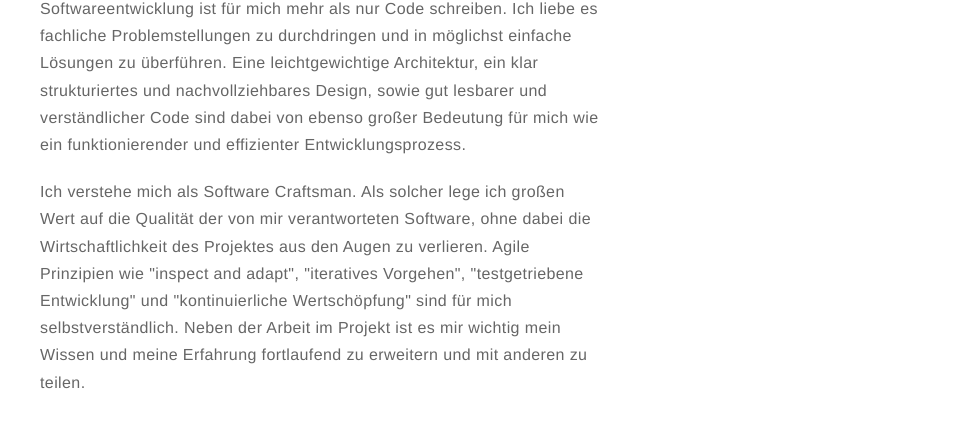
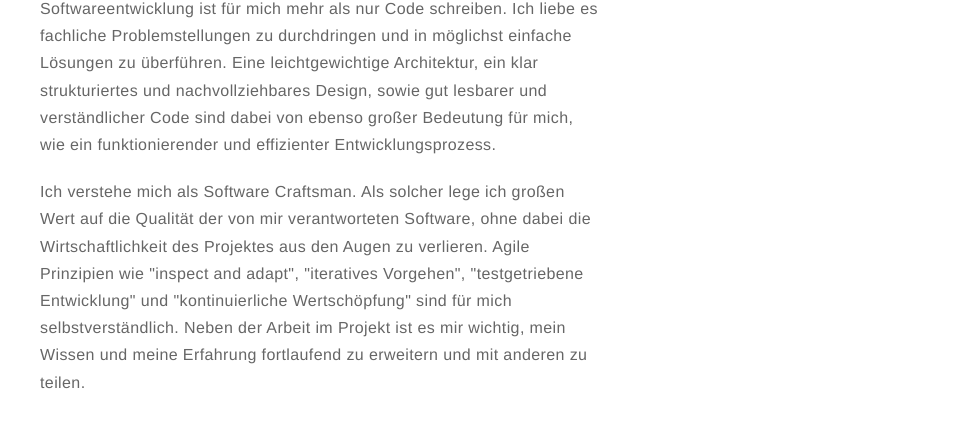
Before and after one commit to torstenmandry/torstenmandry.github.io, a Jekyll site: the page built from about.md, in a window 1280 px wide. Shown: the part 524-948 px from the top of the page, without its empty margins (320-1280 px from the left). Built offline with Jekyll 4.4.1, drawn with Linux system fonts in a browser that asks for light colours.

Commit message:
add some commas

```diff
--- a/about.md
+++ b/about.md
@@ -25,7 +25,7 @@ layout: page
 liebe es fachliche Problemstellungen zu durchdringen und in möglichst
 einfache Lösungen zu überführen. Eine leichtgewichtige Architektur, ein
 klar strukturiertes und nachvollziehbares Design, sowie gut lesbarer und
-verständlicher Code sind dabei von ebenso großer Bedeutung für mich wie
+verständlicher Code sind dabei von ebenso großer Bedeutung für mich, wie
 ein funktionierender und effizienter Entwicklungsprozess.</p>
 
 <p>Ich verstehe mich als Software Craftsman. Als solcher lege ich großen
@@ -34,5 +34,5 @@ die Wirtschaftlichkeit des Projektes aus den Augen zu verlieren. Agile
 Prinzipien wie "inspect and adapt", "iteratives Vorgehen",
 "testgetriebene Entwicklung" und "kontinuierliche Wertschöpfung" sind
 für mich selbstverständlich. Neben der Arbeit im Projekt ist es mir
-wichtig mein Wissen und meine Erfahrung fortlaufend zu erweitern und mit
+wichtig, mein Wissen und meine Erfahrung fortlaufend zu erweitern und mit
 anderen zu teilen.</p>
```
